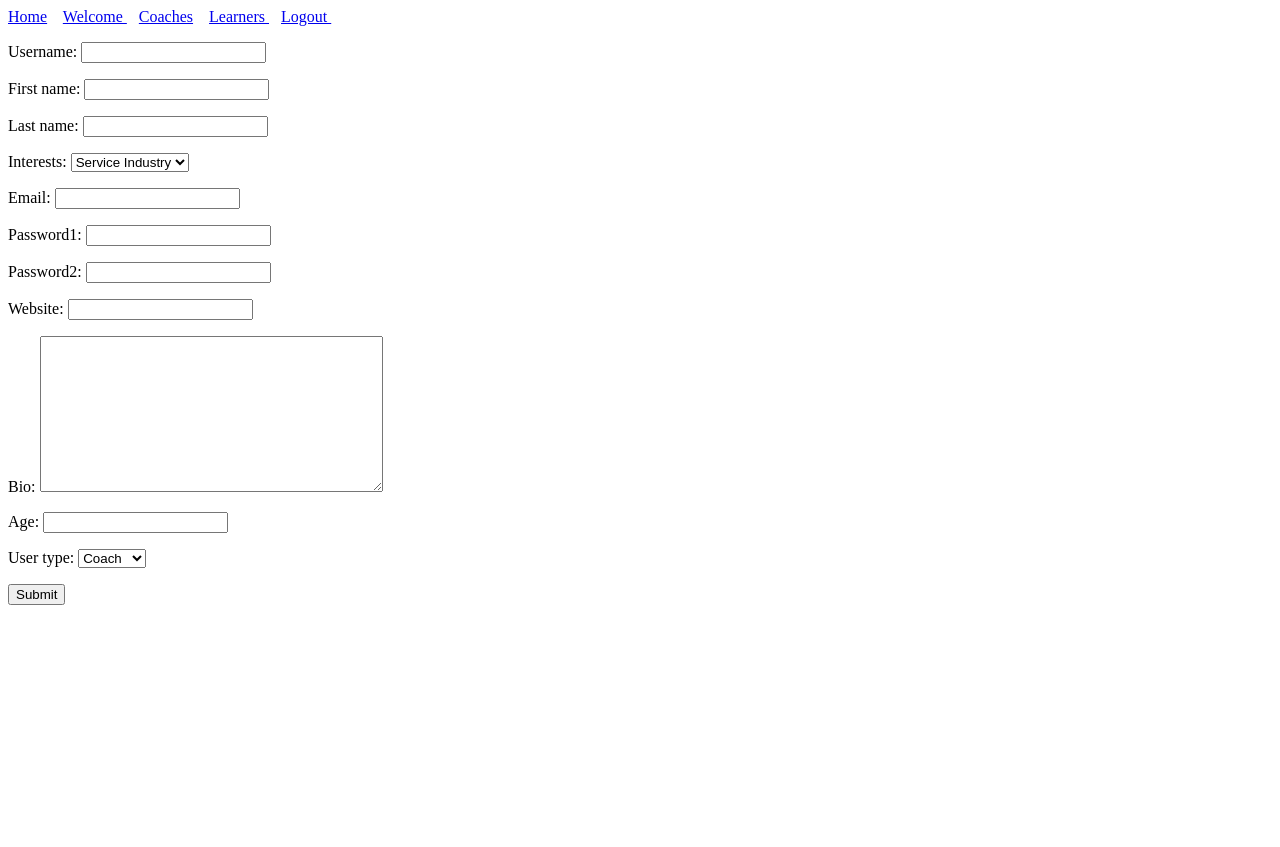
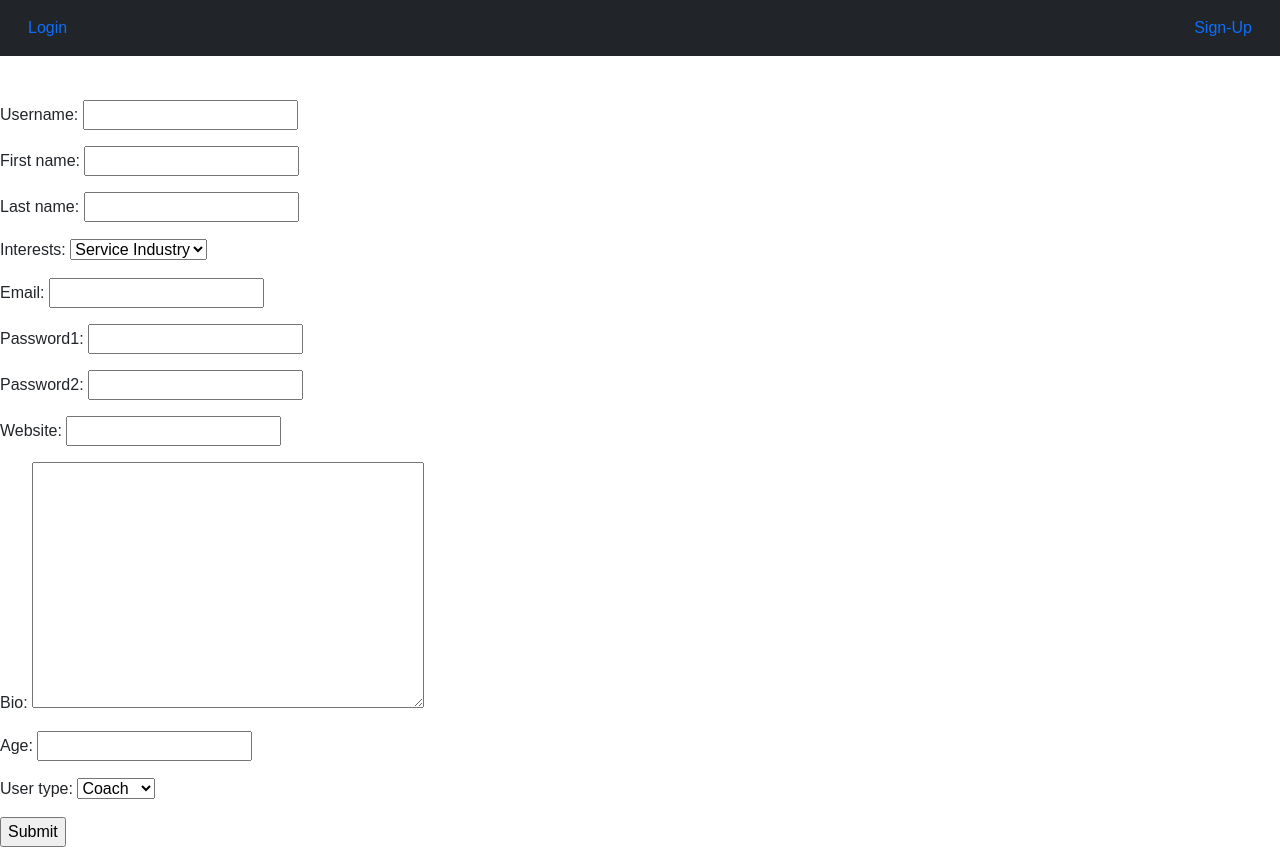
Before and after one commit to halleri000/iHero, a Django app: page /signup/ in a window 1280 px wide. Before the commit the page ends 605 px from the top, so only its background shows below. Run offline with Django 3.2, Linux system fonts and the light colour scheme.

Commit message:
conditional navbar got bootstrap , css, and images to work properly.

```diff
--- a/ihero/settings.py
+++ b/ihero/settings.py
@@ -121,6 +121,8 @@ USE_TZ = True
 
 STATIC_URL = '/static/'
 
+STATICFILES_DIRS =[BASE_DIR / 'static']
+
 # Default primary key field type
 # https://docs.djangoproject.com/en/3.2/ref/settings/#default-auto-field
 
--- a/ihero/urls.py
+++ b/ihero/urls.py
@@ -17,6 +17,7 @@ from django.contrib import admin
 from django.urls import path
 from user_app import views as u_views
 from tasks import views as t_views
+from django.contrib.staticfiles.urls import staticfiles_urlpatterns
 urlpatterns = [
     path('learner/<int:user_id>/', u_views.LearnerDetailsView.as_view(), name='learner'),
     path('welcome/', u_views.HeroesView.as_view(), name='heroes'),
@@ -34,3 +35,6 @@ urlpatterns = [
     path('login/', u_views.loginUser),
     path('logout/', u_views.logoutUser),
 ]
+
+
+urlpatterns += staticfiles_urlpatterns()
--- /dev/null
+++ b/static/css/style.css
@@ -0,0 +1,17 @@
+body{
+	background-color: white;
+	font-family: 'Noto Sans TC', sans-serif;
+}
+
+.jumbotron{
+	color:black;
+}
+
+.navbar{
+	background-color:aqua;
+	color:white
+}
+
+.content{
+	margin-top:100px;
+}
--- a/templates/base.html
+++ b/templates/base.html
@@ -1,19 +1,57 @@
+{%load static %}
 <!DOCTYPE html>
 <html lang="en">
+
 <head>
   <meta charset="UTF-8">
   <meta http-equiv="X-UA-Compatible" content="IE=edge">
   <meta name="viewport" content="width=device-width, initial-scale=1.0">
+  <link href="https://cdn.jsdelivr.net/npm/bootstrap@5.0.0-beta2/dist/css/bootstrap.min.css" rel="stylesheet"
+    integrity="sha384-BmbxuPwQa2lc/FVzBcNJ7UAyJxM6wuqIj61tLrc4wSX0szH/Ev+nYRRuWlolflfl" crossorigin="anonymous">
+  <link rel='stylesheet' type='text/css' href="{% static 'css/style.css' %}">
+
+  <style>
+
+  </style>
   <title>iHero</title>
 </head>
+
 <body>
-  <a href="/">Home</a> &ensp;
-  <a href='/welcome/'> Welcome </a> &ensp;
-  <a href='/coaches/'>Coaches</a> &ensp;
-  <a href='/learners/'> Learners </a> &ensp;
-  <a href='/logout/'>Logout </a> &ensp;
+  <nav class="nav navbar navbar-expand-sm navbar-inverse navbar-dark bg-dark mb-4 fixed-top">
+    <div class="container-fluid">
+      {% if request.user.is_authenticated %}
+      <ul class="nav navbar-nav ">
+        <li class="nav-item">
+          <a class='nav-link' href='/welcome/'> Welcome </a>
+        </li>
+        {%if request.user.is_staff %}
+        <li class="nav-item active">
+          <a class='nav-link' href='/coaches/'>Coaches</a>
+        </li>
+        {%else%}
+        <li class="nav-item">
+          <a class='nav-link' href='/learners/'> Learners </a>
+        </li>
+        {%endif%}
+      </ul>
+      <ul class="nav navbar-nav navbar-right">
+        <li class="nav-item">
+          <a class='nav-link' href='/logout/'>Logout </a>
+        </li>
+        {% else %}
+        <li class="nav-item">
+          <a class='nav-link' href='/login/'> Login </a>
+        </li>
+        <li class="nav-item">
+          <a class='nav-link' href='/signup/'> Sign-Up </a>
+        </li>
+      </ul>
+      {% endif %}
+    </div>
+  </nav>
 
+  {% block content %}
+  {% endblock %}
+</body>
 
-  {%  block content %}{%  endblock  %}
-</body>
 </html>
--- a/templates/coach_details.html
+++ b/templates/coach_details.html
@@ -1,9 +1,11 @@
 {%  extends 'base.html'  %}
 
 {%  block content  %}
+
   <p>{{  coach  }}</p>
 
   {%  for task in assigned_tasks  %}
     <a href="/task/{{  task.id  }}/">{{  task  }}</a>
   {%  endfor  %}
+
 {%  endblock  %}
--- a/templates/generic_form.html
+++ b/templates/generic_form.html
@@ -3,10 +3,11 @@
 
 
 {%  block content  %}
+<div id='form' class='content'>
 <form method="post" action="">
   {% csrf_token %}
   {{ form.as_p }}
   <input type="submit" value="Submit">
 </form>
-
+</div>
 {%  endblock  %}
--- a/templates/welcome.html
+++ b/templates/welcome.html
@@ -1,7 +1,9 @@
 {%  extends 'base.html'  %}
 
-
+<br>
 {%  block content  %}
+<body>
+<div id='welcome' class='content'>
   <h1> Welcome to the internet </h1>
   <h3> Much is planned </h3>
   <h3>This will be displayed when a user IS logged in</h3>
@@ -32,4 +34,6 @@
     <p>Is Coach?:  {{  learner.is_coach  }}</p>
     <br>
   {%  endfor  %}
+</div>
+</body>
 {%  endblock  %}
--- a/user_app/views.py
+++ b/user_app/views.py
@@ -15,7 +15,7 @@ def loginUser(request):
       if HeroUser.objects.filter(username=data['username']).exists():
         user = authenticate(username=data['username'], password=data['password'])
         login(request, user)
-        return HttpResponseRedirect(request.GET.get('next', reverse('?????')))
+        return HttpResponseRedirect(request.GET.get('next', reverse('heroes')))
       else:
         return render(request, 'generic_form.html', {'form': form, 'title': 'Login Page', 'message': 'If you already have an account, please verify that you are using correct login credentials. If you do not have an account, please create one'})
   form = LoginHeroForm()
```
Also changed, not shown: templates/home.html (+7 -8 lines), templates/style.css (deleted, +0 -8 lines), static/media/image.jpg (added).
